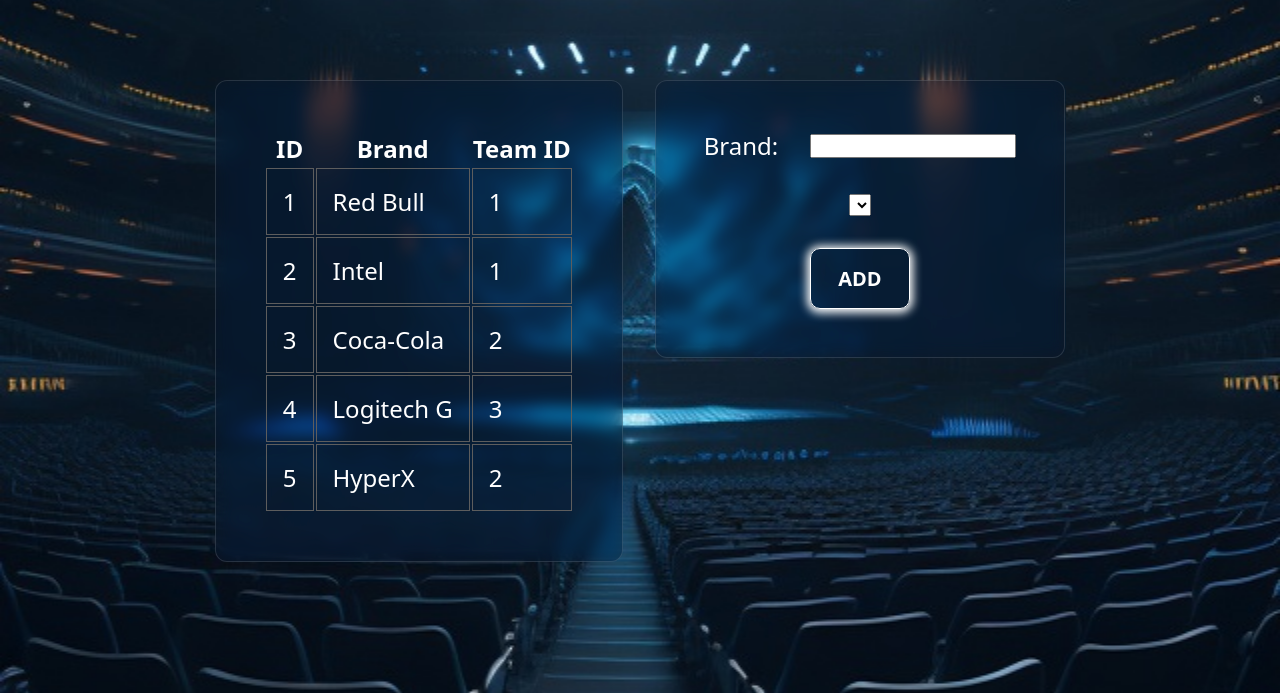
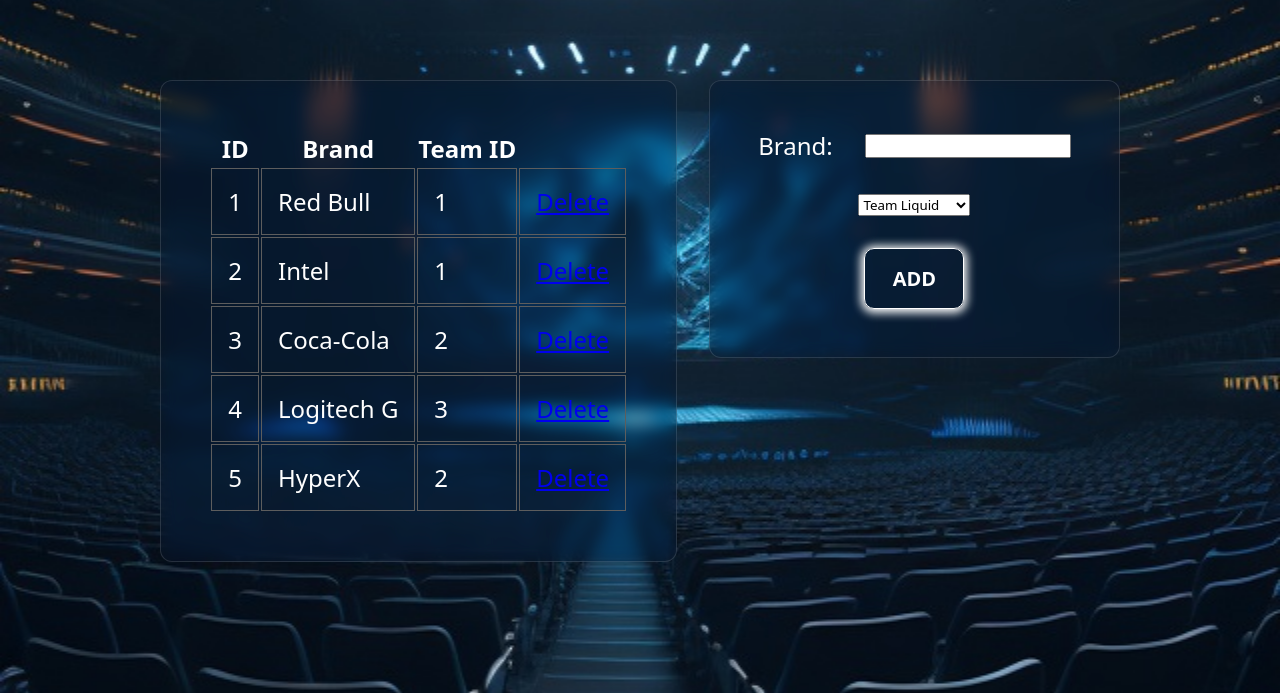
Before and after one commit to OrhanMA/Projet-Esport, a PHP site: page /PHP/Sections/SponsorsSection.php in a window 1280 px wide. Shown: the part 107-800 px from the top of the page. Run offline with PHP 8.4, Linux system fonts and the light colour scheme; data comes from the database, SQL or seed files in the repository; data that the repository does not hold is empty.

Commit message:
fixed team selection in sponsors

```diff
--- a/PHP/Sections/SponsorsSection.php
+++ b/PHP/Sections/SponsorsSection.php
@@ -16,6 +16,20 @@
 
 $managerSponsor = new ManagerSponsor();
 $allSponsors = $managerSponsor->getAll();
+
+
+require '../Team/ManagerTeam.php';
+
+$managerTeam = new ManagerTeam();
+$allTeams = $managerTeam->getAll();
+
+if (isset($_GET['delete'])) {
+  $managerSponsor->delete(intval($_GET['delete']));
+}
+
+// if (isset($_GET['edit'])) {
+//   $managerSponsor->edit(intval($_GET['delete']));
+// }
 
 
 ?>
@@ -43,10 +57,18 @@
       <tbody>
         <?php
         foreach ($allSponsors as $sponsor) {
+          $removeUrl = '?delete=' . $sponsor->getID();
+          $removeLink = '<a href="' . $removeUrl . '">Delete</a>';
+
+          // $editUrl = '?edit=' . $sponsor->getID();
+          // $removeLink = '<a href="' . $editUrl . '">Edit</a>';
+
           echo ('<tr>');
           echo ('<td>' . $sponsor->getID() . '</td>');
           echo ('<td>' . $sponsor->getBrand() . '</td>');
           echo ('<td>' . $sponsor->getTeamID() . '</td>');
+          echo ('<td>' . $removeLink . '</td>');
+          // echo ('<td>' . $editLink . '</td>');
           echo ('</tr>');
         }
         ?>
--- a/PHP/Sponsor/ManagerSponsor.php
+++ b/PHP/Sponsor/ManagerSponsor.php
@@ -32,6 +32,24 @@
     ]);
     header('Refresh:0');
   }
+
+  public function delete($sponsorID)
+  {
+    $request = 'DELETE FROM sponsor WHERE id = ' . $sponsorID;
+    $query = $this->getConnexion()->prepare($request);
+    $query->execute();
+    header('Location:SponsorsSection.php');
+    exit();
+  }
+
+  public function edit($sponsorID, $newBrand, $teamID)
+  {
+    $request = 'UPDATE `sponsor` SET `brand` = ' . $newBrand . ', `team_id` = ' . $teamID . ' WHERE id = ' . $sponsorID . '';
+    $query = $this->getConnexion()->prepare($request);
+    $query->execute();
+    header('Location:SponsorsSection.php');
+    exit();
+  }
 }
 
 ?>
```
